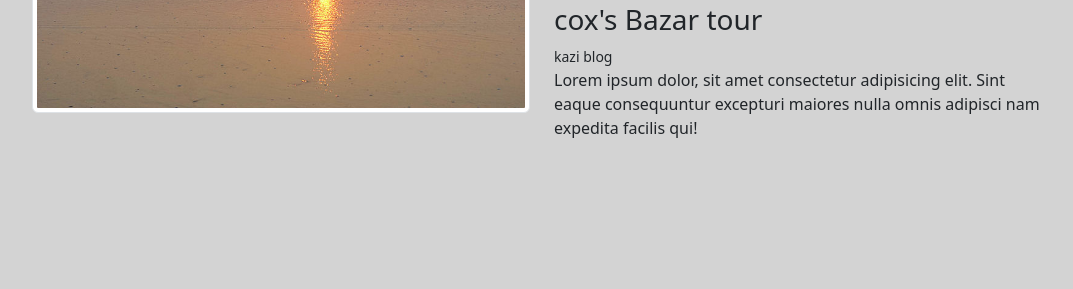
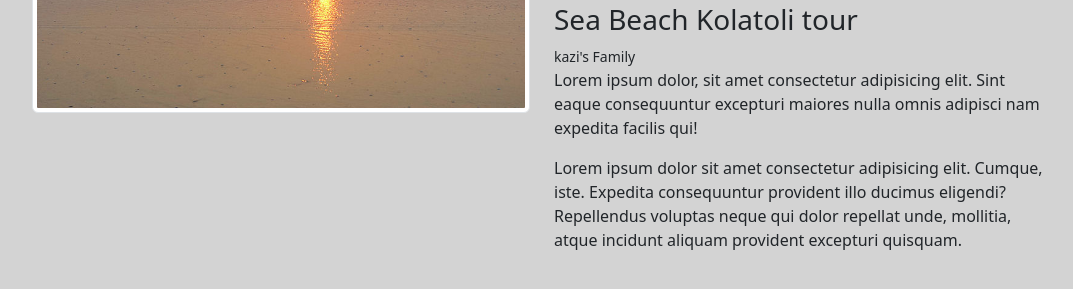
Before and after one commit to imdedar/module_2_P-6, a plain HTML site: page index.html in a window 1280 px wide. Shown: the part 311-600 px from the top of the page, without its empty margins (98-1171 px from the left). Drawn offline with nearby package versions, Linux system fonts and the light colour scheme.

Commit message:
paragraph added

```diff
--- a/index.html
+++ b/index.html
@@ -24,9 +24,10 @@
                     </div>
                     <div>
                         <h1>Welcome to new World</h1>
-                        <h3>cox's Bazar tour</h3>
-                        <small>kazi blog</small>
+                        <h3>Sea Beach Kolatoli tour</h3>
+                        <small>kazi's Family</small>
                         <p>Lorem ipsum dolor, sit amet consectetur adipisicing elit. Sint eaque consequuntur excepturi maiores nulla omnis adipisci nam expedita facilis qui!</p>
+                        <p>Lorem ipsum dolor sit amet consectetur adipisicing elit. Cumque, iste. Expedita consequuntur provident illo ducimus eligendi? Repellendus voluptas neque qui dolor repellat unde, mollitia, atque incidunt aliquam provident excepturi quisquam.</p>
                     </div>
                 </div>
             </div>
```
